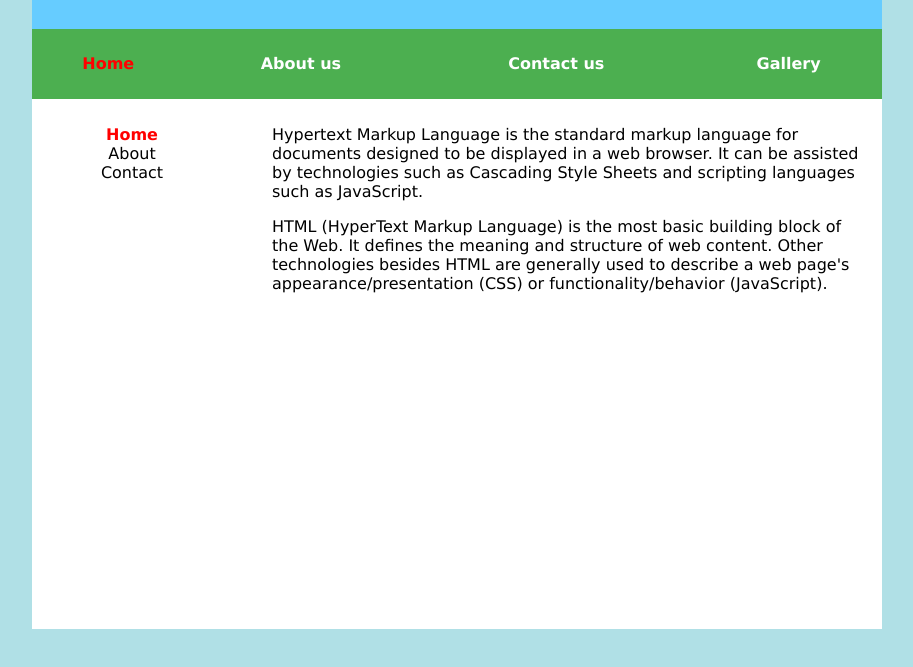
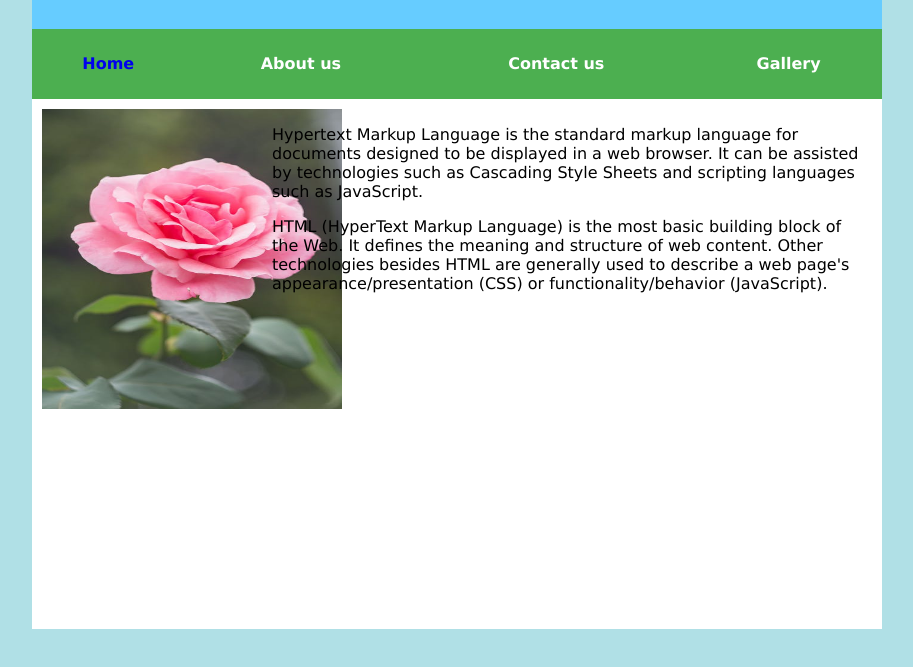
Before and after one commit to Deepatp/Test.github.io, a plain HTML site: page index.html in a window 1280 px wide. Shown: the part 79-746 px from the top of the page, without its empty margins (183-1096 px from the left). Drawn offline with Linux system fonts and the light colour scheme.

Commit message:
Update index.html

```diff
--- a/index.html
+++ b/index.html
@@ -43,7 +43,7 @@
 }
 	a{
 		text-decoration:none;
-		color:red;
+
 }
 	#nav ul{
 		list-style-type: none;
@@ -86,11 +86,12 @@
 		</table>
 		<div id="content">
 			<div id="nav">
-				<ul>
+				<!--<ul>
 					<li><a class="selected" href="">Home</a></li>
 					<li>About</li>
 					<li>Contact</li>
-				</ul>
+				</ul> -->
+				<img src="flower.jpeg" width="300" height="300" ></img>
 			</div>
 			<div id="main">
 				<p>Hypertext Markup Language is the standard markup language for documents designed to be
```
